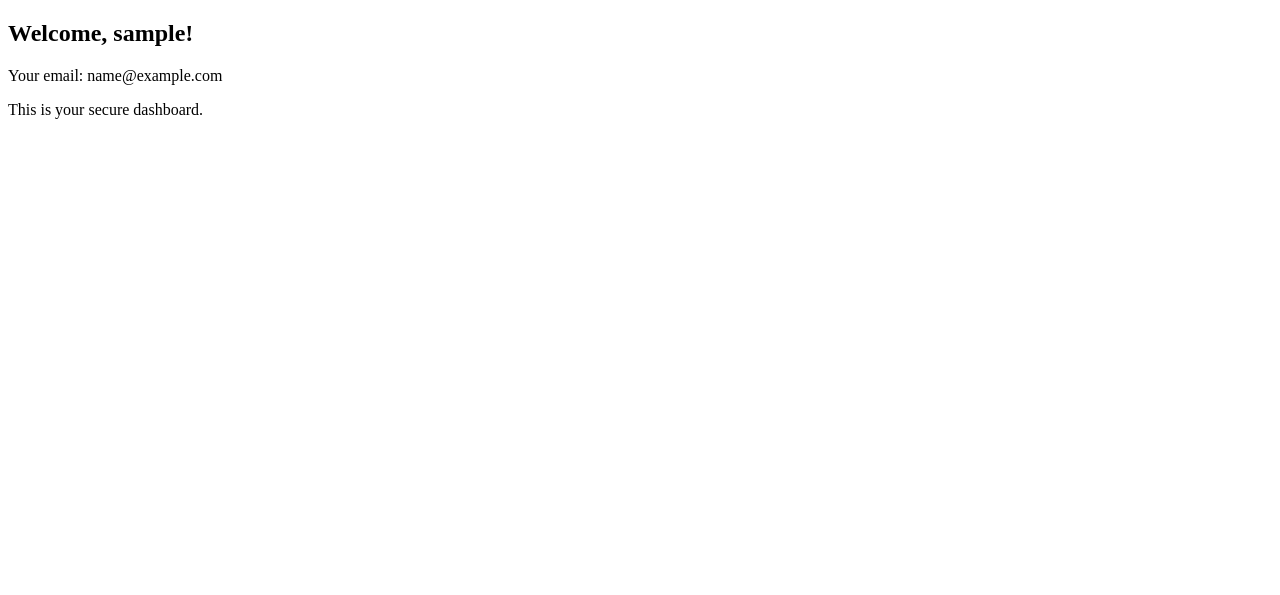
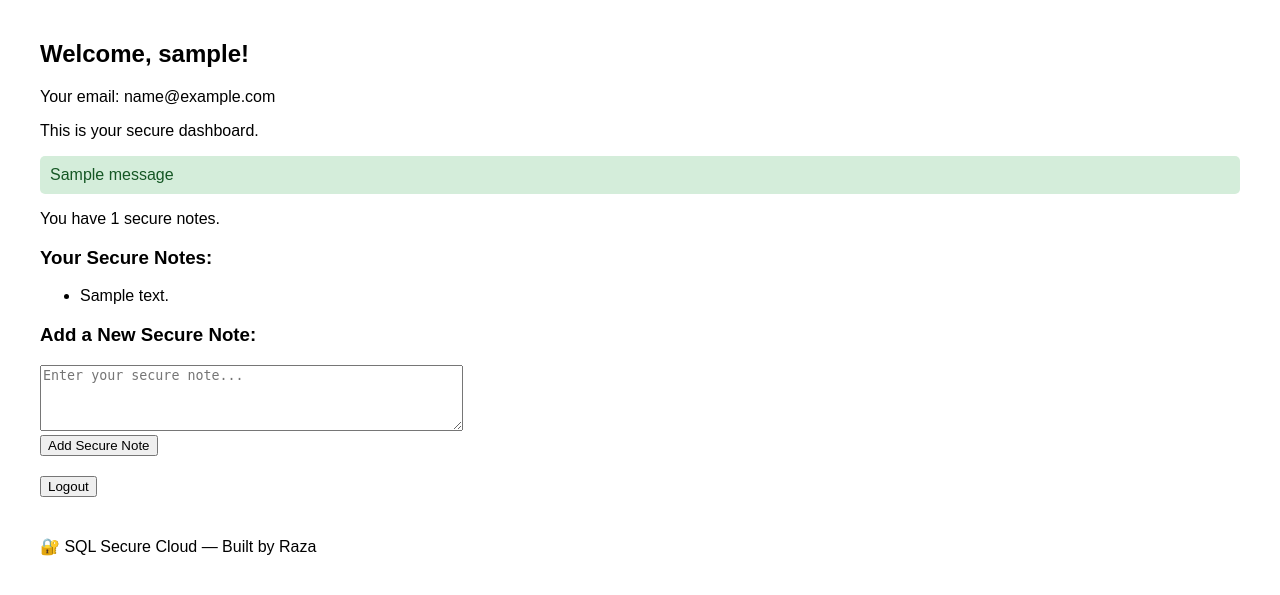
Before and after one commit to RazaJavaid2004/CodeAlpha_SQL-Secure-Cloud, a Flask app: template templates/dashboard.html in a window 1280 px wide. Shown: the top 595 px of the page. Run offline with Flask 3, Linux system fonts and the light colour scheme; tables that the repository leaves empty hold one stand-in row (values such as "Sample post"); the template is opened without the code that fills it: values that come from a table or form of the project are taken from there, most other values are stand-ins (such as "Sample title", 1, 10 or a date in 2020); one stand-in notice (Sample message) is shown.

Commit message:
Update dashboard.html

```diff
--- a/templates/dashboard.html
+++ b/templates/dashboard.html
@@ -1,12 +1,62 @@
 <!DOCTYPE html>
 <html lang="en">
   <head>
-  <meta charset="UTF-8">
+    <meta charset="UTF-8" />
     <title>Dashboard | SQL Secure Cloud</title>
+    <style>
+      body {
+        font-family: Arial, sans-serif;
+        margin: 40px;
+      }
+      .alert {
+        padding: 10px;
+        margin-bottom: 15px;
+        border-radius: 5px;
+      }
+      .alert-success { background-color: #d4edda; color: #155724; }
+      .alert-warning { background-color: #fff3cd; color: #856404; }
+      .alert-danger  { background-color: #f8d7da; color: #721c24; }
+    </style>
   </head>
   <body>
     <h2>Welcome, {{ user.username }}!</h2>
     <p>Your email: {{ user.email }}</p>
     <p>This is your secure dashboard.</p>
+
+    <!-- Flash messages -->
+    {% with messages = get_flashed_messages(with_categories=true) %}
+      {% if messages %}
+        {% for category, message in messages %}
+          <div class="alert alert-{{ category }}">{{ message }}</div>
+        {% endfor %}
+      {% endif %}
+    {% endwith %}
+
+    <!-- Note count -->
+    <p>You have {{ note_count }} secure notes.</p>
+
+    <!-- Secure note list -->
+    <h3>Your Secure Notes:</h3>
+    <ul>
+      {% for note in notes %}
+        <li>{{ note }}</li>
+      {% endfor %}
+    </ul>
+
+    <!-- Add note form -->
+    <h3>Add a New Secure Note:</h3>
+    <form method="POST" action="{{ url_for('main.add_note') }}">
+      <textarea name="note" placeholder="Enter your secure note..." rows="4" cols="50" required></textarea><br>
+      <button type="submit">Add Secure Note</button>
+    </form>
+
+    <!-- Logout -->
+    <form action="{{ url_for('main.logout') }}" method="get" style="margin-top: 20px;">
+      <button type="submit">Logout</button>
+    </form>
+
+    <footer style="margin-top: 40px;">
+      <p>🔐 SQL Secure Cloud — Built by Raza</p>
+    </footer>
   </body>
 </html>
```
Lines whose indentation alone changed are shown as unchanged.
